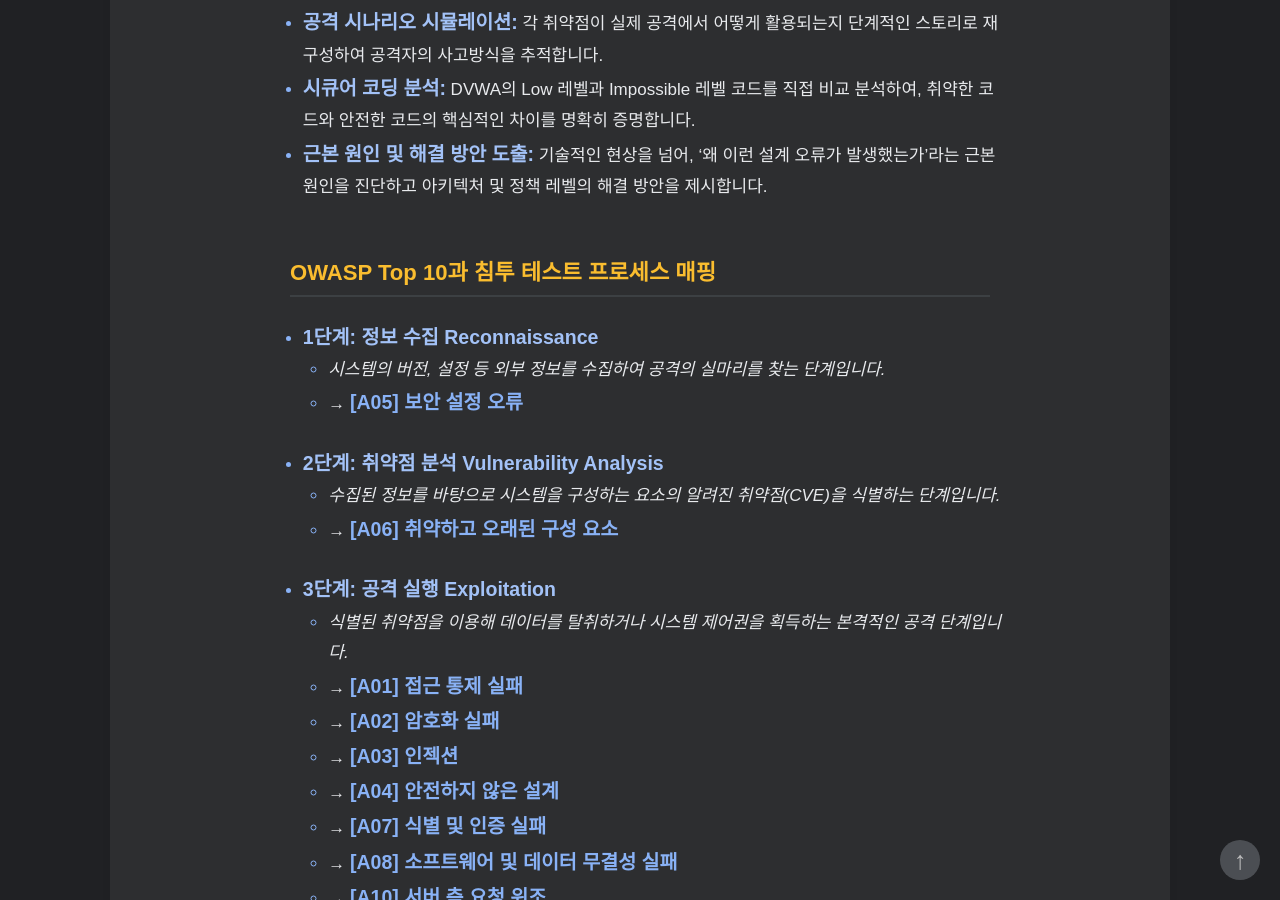
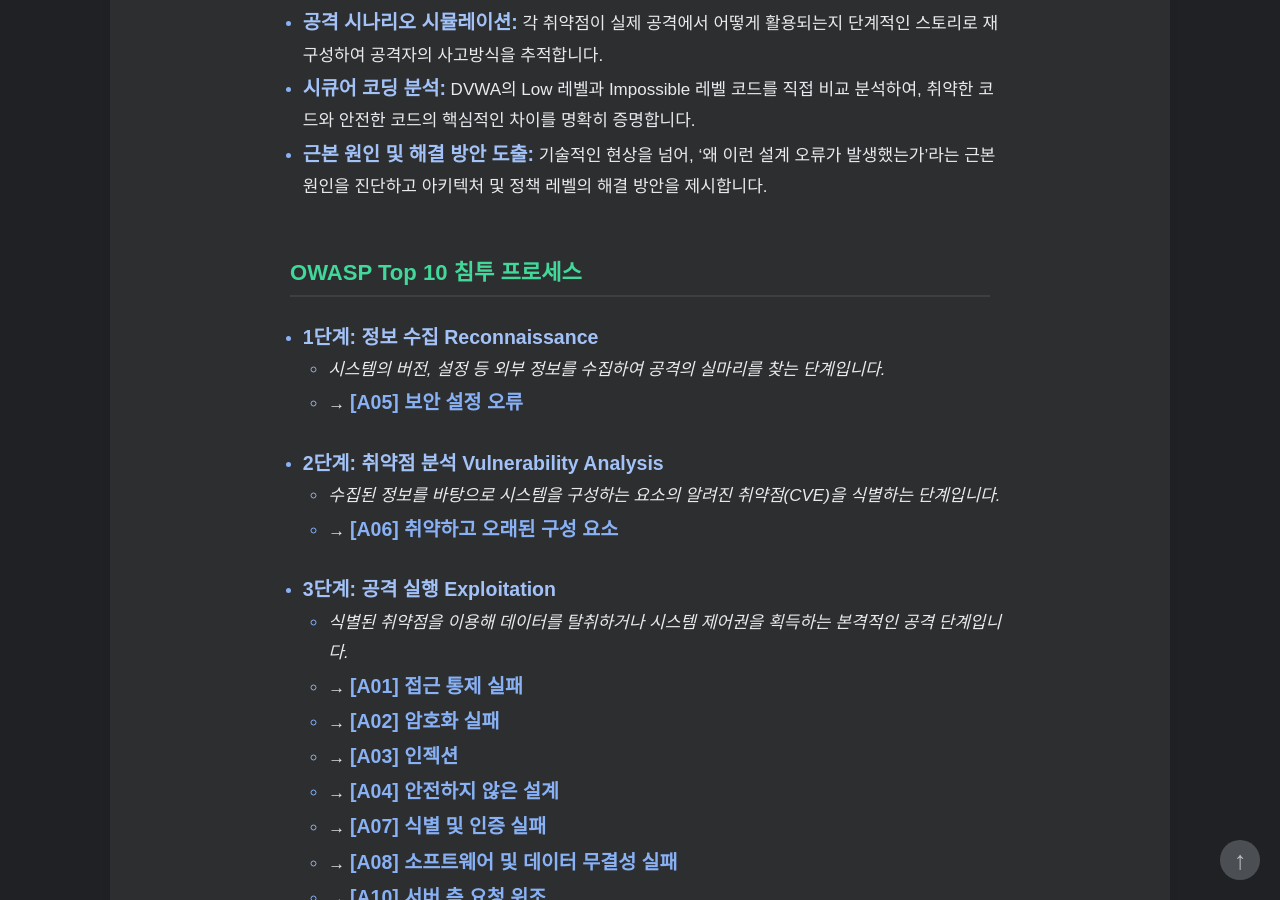
Before and after one commit to HamaP0/HamaP0.github.io, a Jekyll site: the page built from _posts/2025-08-24-A00_Practice Environment.md, in a window 1280 px wide and 900 px high, scrolled down 868 px. Built offline with Jekyll 4.4.1, drawn with Linux system fonts in a browser that asks for light colours; some web fonts are replaced.

Commit message:
Add files via upload

```diff
--- a/_posts/2025-08-24-A00_Practice Environment.md
+++ b/_posts/2025-08-24-A00_Practice Environment.md
@@ -7,13 +7,13 @@
 
 ---
 
-### **1. 프로젝트 요약**
+### 1. 프로젝트 요약
 
    본 프로젝트는 웹 애플리케이션 보안의 핵심인 **`OWASP Top 10`**의 각 취약점에 대한 심층적인 이해를 목표로 합니다. 이론적  학습을 넘어, 자체적으로 구축한 안전한 가상 환경 내에서 각 취약점의 공격 시나리오를 직접 재현하고 그 근본 원인을 분석합니다. 궁극적으로는 실질적인 보안 설계 및 대응 역량을 개발하는 것을 목표로 합니다.
 
 ---
 
-### **2. 분석 프레임워크: 공격과 방어의 통합적 시각**
+### 2. 분석 프레임워크: 공격과 방어의 통합적 시각
 
    본 프로젝트는 실제 모의 해킹 프로세스를 전체 분석의 뼈대로 삼았으며, 각 보고서는 다음 3가지 관점을 중심으로 구성됩니다.
 
@@ -21,7 +21,7 @@
 *   **시큐어 코딩 분석:** DVWA의 Low 레벨과 Impossible 레벨 코드를 직접 비교 분석하여, 취약한 코드와 안전한 코드의 핵심적인 차이를 명확히 증명합니다.
 *   **근본 원인 및 해결 방안 도출:** 기술적인 현상을 넘어, '왜 이런 설계 오류가 발생했는가'라는 근본 원인을 진단하고 아키텍처 및 정책 레벨의 해결 방안을 제시합니다.
 
-#### **OWASP Top 10과 침투 테스트 프로세스 매핑**
+#### OWASP Top 10 침투 프로세스
 
 *   **1단계: 정보 수집 Reconnaissance**
     *   *시스템의 버전, 설정 등 외부 정보를 수집하여 공격의 실마리를 찾는 단계입니다.*
@@ -48,7 +48,7 @@
 
 ---
 
-### **3. 실습 환경 구축: 모의 해킹 랩 Lab**
+### 3. 실습 환경 구축: 모의 해킹 랩 Lab
 
    안전하고 효과적인 분석을 위해 VMware 기반으로 외부와 격리된 가상 실습 환경(Lab)을 구축했습니다. 이 환경은 실제 서비스에 영향을 주지 않으면서 현실적인 공격 및 방어 시나리오를 시뮬레이션하는 기반을 제공합니다.
 
```
